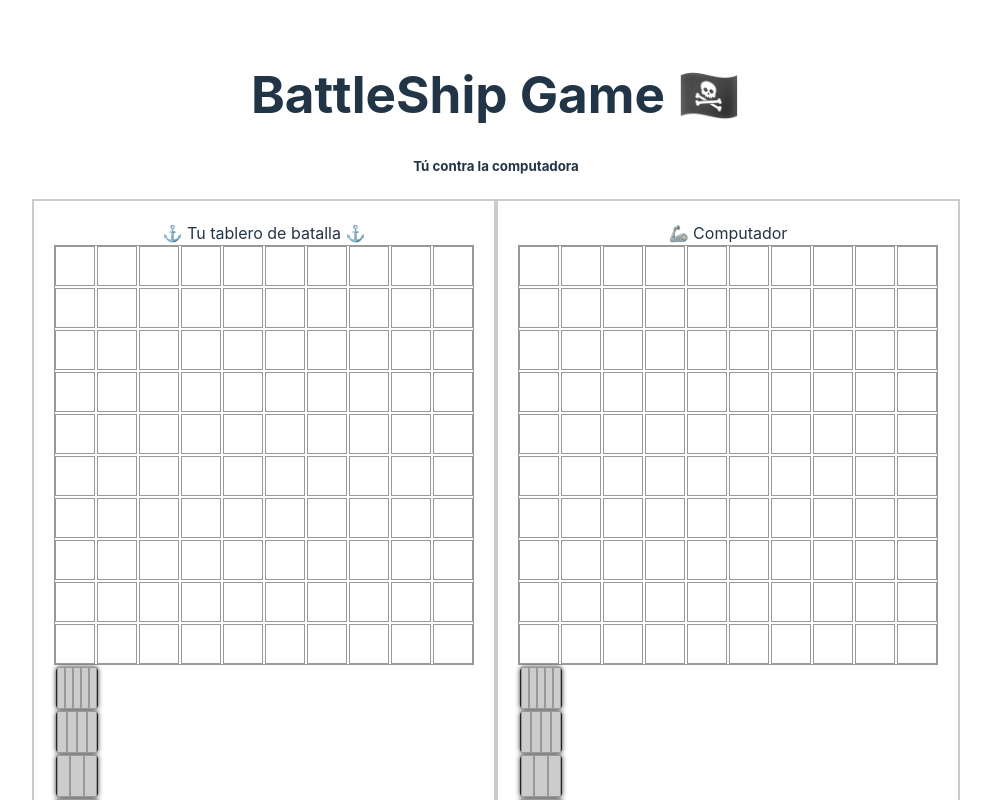
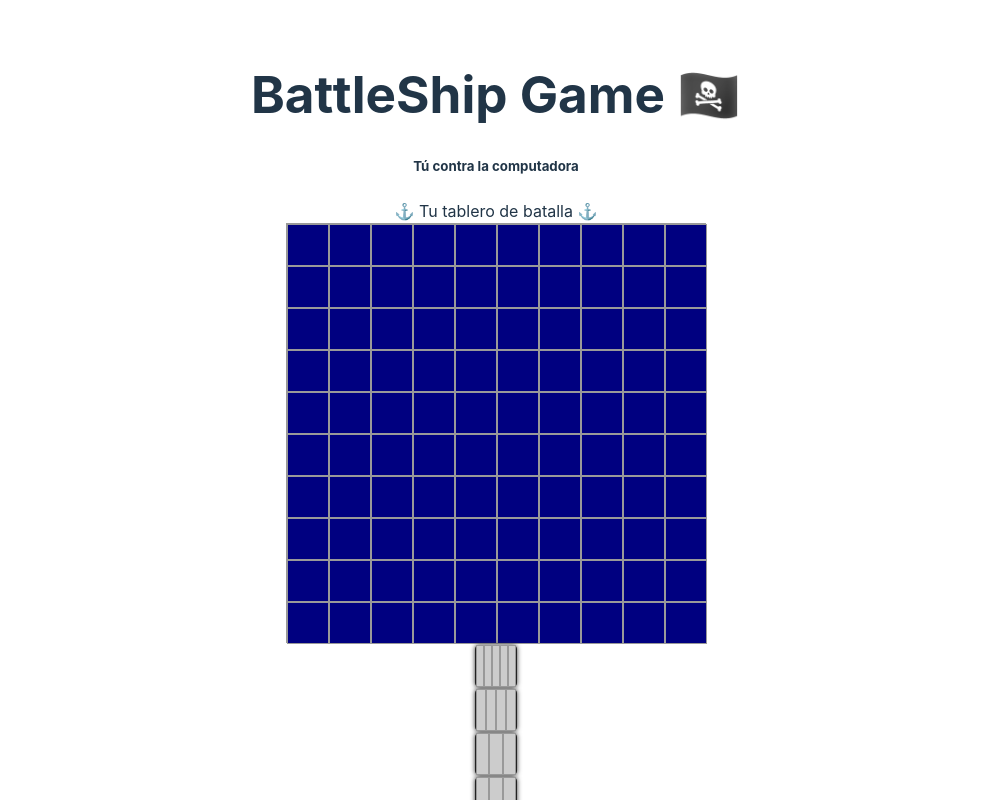
Before and after one commit to sm-nat/Battleship-Game, a React (Vite) app in the folder Battleship-Game/: page /board in a window 1280 px wide. Shown: the top 800 px of the page, without its empty margins (144-1135 px from the left). Built offline with nearby package versions, Linux system fonts and the light colour scheme.

Commit message:
barcos y tablero listos, ahora voy a hacer que los barcos del pc se posicionesn aleatoriamente

```diff
--- a/Battleship-Game/src/Board.css
+++ b/Battleship-Game/src/Board.css
@@ -1,6 +1,7 @@
-.boards-container {
+.board-container {
     display: flex;
-    justify-content: space-around;
+    flex-direction: column;
+   align-items: center;
     margin: 20px;
 }
 .board {
@@ -17,13 +18,13 @@
     grid-template-rows: repeat(10, 40px);
     gap:2px;
     border: 1px solid #999;
+
 }
 .cell {
-    display: flex;
-    justify-content: center;
-    align-items: center;
+    width: 40px;
+    height: 40px;
     border: 1px solid #999;
-    background-color: #fff;
+    background-color: navy
 }
 
 .ship {
--- a/Battleship-Game/src/Board.jsx
+++ b/Battleship-Game/src/Board.jsx
@@ -5,27 +5,18 @@ import Ship from "./Ship";
 export const Board = ({ title }) => {
     //barcos en el tablero
     const [ships, setShips] = useState([
-        { id: 1, size: 5, isPlaced: false, position: { x: 0, y: 0 } },
-        { id: 2, size: 4, isPlaced: false, position: { x: 0, y: 0 } },
-        { id: 3, size: 3, isPlaced: false, position: { x: 0, y: 0 } },
-        { id: 4, size: 3, isPlaced: false, position: { x: 0, y: 0 } },
-        { id: 5, size: 2, isPlaced: false, position: { x: 0, y: 0 } },
+        { id: 1, size: 5, isPlaced: false, position: { x: 0, y: 0  }, orientation: "horizontal" },
+        { id: 2, size: 4, isPlaced: false, position: { x: 0, y: 0  }, orientation: "horizontal" },
+        { id: 3, size: 3, isPlaced: false, position: { x: 0, y: 0  }, orientation: "horizontal" },
+        { id: 4, size: 3, isPlaced: false, position: { x: 0, y: 0  }, orientation: "horizontal" },
+        { id: 5, size: 2, isPlaced: false, position: { x: 0, y: 0  }, orientation: "horizontal" },
     ]);
 
     const handleDragStart = (e, shipId) => {
-        //seleccionar el barco
-        const updateShips = ships.map((ship) =>
-            ship.id === shipId ? { ...ship, isPlaced: false } : ship
-        );
-        setShips(updateShips);
-
-        //guardar la posicion
-        const shipIndex = updateShips.findIndex((ship) => ship.id === shipId);
-        if (shipIndex !== -1) {
             e.dataTransfer.setData("shipId", shipId.toString());
             e.dataTransfer.setDragImage(e.target, 0, 0);
-        }
         };
+
     const handleRandomPlacement = () => {
         //logica para posicionar aleatoriamente los barcos del computador
         const updateShips = ships.map((ship) => ({
@@ -40,34 +31,16 @@ export const Board = ({ title }) => {
     };
 
 
-
-
-
-    // const { clientX, clientY } = e;
-    //const offsetX = clientX - e.target.getBoundingClientRect().left;
-    //const offsetY = clientY - e.target.getBoundingClientRect().top;
-    //updateShips[shipIndex].position = { x: offsetX, y: offsetY };
-    //setShips(updateShips);
-
-    //funcion para arrastrar
-    //e.dataTransfer.setDragImage(e.target, offsetX, offsetY);
-
-
 const handleDragOver = (e) => {
     e.preventDefault();
 };
 
-const handleDrop = (e) => {
+const handleDrop = (e, row, col) => {
     e.preventDefault();
     const shipId = parseInt(e.dataTransfer.getData("shipId"), 10);
     const shipIndex = ships.findIndex((ship) => ship.id === shipId);
 
     if (shipIndex !== -1) {
-        const { offsetX, offsetY } = e.nativeEvent;
-        const cellSize = 40; //tamaño de la cell en px
-        const row = Math.floor(offsetY / cellSize);
-        const col = Math.floor(offsetX / cellSize);
-
         const updateShips = [...ships];
         updateShips[shipIndex] = {
             ...updateShips[shipIndex],
@@ -78,36 +51,50 @@ const handleDrop = (e) => {
     }
 };
 
-//matriz 10x10 para el tablero
-//const board = Array(10).fill(null).map(() => Array(10).fill(null));
-
 return (
-    <div className="board">
+    <div className="board-container">
         {title}
         <div
             className="grid"
-            onDragOver={handleDragOver}
-            onDrop={handleDrop} >
-            {Array.from({ length: 100 }).map((_, index) => (
-                <div key={index} className="cell">
+            onDragOver={handleDragOver}>
+            {Array.from({ length: 10 }).map((_, row) => (
+                <div key={row} className="row">
+                    {Array.from({ length: 10 }).map((_, col) => (
+                        <div
+                            key={`${row}-${col}`}
+                            className="cell"
+                            onDrop={(e) => handleDrop(e, row, col)}
+                        >
 
-                    {ships.filter((ship) => ship.isPlaced)
-                    .map((ship) => (
+                    {ships
+                    .filter((ship) => ship.isPlaced)
+                    .map((ship) => {
+                        const shipCells = [];
+                        for (let i = 0; i < ship.size; i++){
+                            if(
+                                (ship.orientation === "horizontal" && ship.position.x === col && ship.position.y === row - i) ||
+                                (ship.orientation === "vertical" && ship.position.x === col - i && ship.position.y === row)
+                            ){
+                                shipCells.push(
                                 <Ship
                                     key={ship.id}
                                     id={ship.id}
                                     size={ship.size}
                                     onDragStart={handleDragStart}
-                            style={{
-                                visibility: "hidden"
-                            }}
+                                    style={{visibility: "hidden"}}
                                     />
+                                );
+                        }
+                    }
+                       return shipCells;
+                })}
+                </div>
             ))}
         </div>
             ))}
         </div>
             <div className="ships-container">
-
+                {/* Barcos disponibles para arrastrar */}
                 {ships
                 .filter((ship) => !ship.isPlaced)
                 .map((ship) => (
```
Lines whose indentation alone changed are shown as unchanged.
